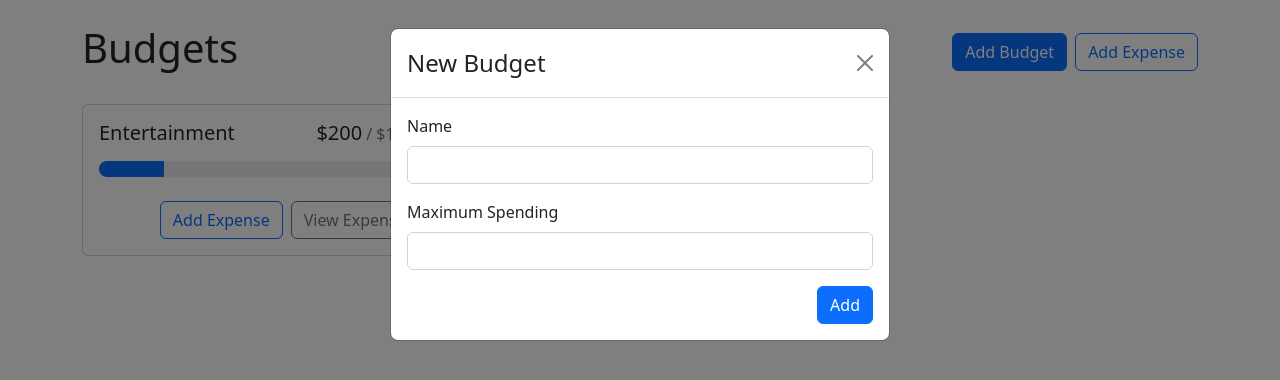
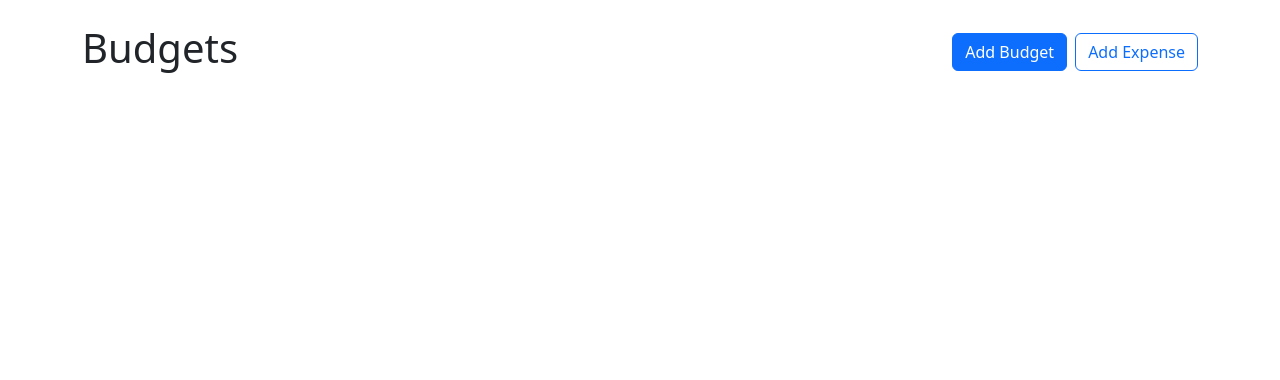
Before and after one commit to rick329mo/budget-project, a React (Vite) app in the folder budget-app/: page / in a window 1280 px wide. Shown: the top 380 px of the page. Built offline with nearby package versions, Linux system fonts and the light colour scheme.

Commit message:
finished addBudget modal

```diff
--- a/budget-app/src/App.jsx
+++ b/budget-app/src/App.jsx
@@ -2,15 +2,20 @@
 import { Button, Stack } from "react-bootstrap"
 import BudgetCard from "./components/BudgetCard"
 import AddBudgetModal from "./components/AddBudgetModal"
+import { useState } from "react"
+import { BudgetsProvider, useBudgets } from "./contexts/BudgetsContext"
 
 function App() {
+  const [showAddBudgetModal, setShowAddBudgetModal] = useState(false)
+  const { budgets, getBudgetExpenses } = useBudgets()
+
   return (
   <>
    <Container className="my-4">
 
       <Stack direction="horizontal" gap= "2" className="mb-4">
         <h1 className="me-auto">Budgets</h1>
-        <Button variant="primary">Add Budget</Button>
+        <Button variant="primary" onClick={() => setShowAddBudgetModal(true)}>Add Budget</Button>
         <Button variant="outline-primary">Add Expense</Button>
       </Stack>
 
@@ -21,11 +26,23 @@
           gap: "1rem",
           alignItems: "flex-start"
         }}>
-        <BudgetCard name="Entertainment" amount={200} max={1000}></BudgetCard>
+        {budgets.map(budget => {
+          const amount = getBudgetExpenses(budget.id).reduce((total,
+          expense) => total + expense.amount, 0
+        )
+          return (
+            <BudgetCard
+              key={budget.id}
+              name={budget.name}
+              amount={amount}
+              max={budget.max}
+            />
+          )
+        })}
       </div>
 
     </Container>
-    <AddBudgetModal show/>
+    <AddBudgetModal show={showAddBudgetModal} handleClose={() => setShowAddBudgetModal(false)}/>
   </>
   )
 }
--- a/budget-app/src/components/AddBudgetModal.jsx
+++ b/budget-app/src/components/AddBudgetModal.jsx
@@ -1,7 +1,22 @@
 import { Modal, Form, Button } from "react-bootstrap"
+import { useRef } from "react"
+import { useBudgets } from "../contexts/BudgetsContext"
 
 export default function AddBudgetModal({ show, handleClose}) {
-    function handleSubmit(e) {}
+
+    const nameRef = useRef()
+    const maxRef = useRef()
+    const { addBudget } = useBudgets()
+    function handleSubmit(e) {
+        e.preventDefault()
+        addBudget(
+            {
+                name: nameRef.current.value,
+                max: parseFloat(maxRef.current.value)
+            }
+        )
+        handleClose()
+    }
 
     return (
         <Modal show={show} onHide={handleClose}>
@@ -12,11 +27,11 @@
                 <Modal.Body>
                     <Form.Group className="mb-3" controlId= "name">
                         <Form.Label>Name</Form.Label>
-                        <Form.Control type="text" required />
+                        <Form.Control ref={nameRef} type="text" required />
                     </Form.Group>
                     <Form.Group className="mb-3" controlId= "max">
                         <Form.Label>Maximum Spending</Form.Label>
-                        <Form.Control type="number" required min={0} step={0.01} />
+                        <Form.Control ref={maxRef} type="number" required min={0} step={0.01} />
                     </Form.Group>
                     <div className="d-flex justify-content-end">
                         <Button variant="primary" type="submit">Add</Button>
```
